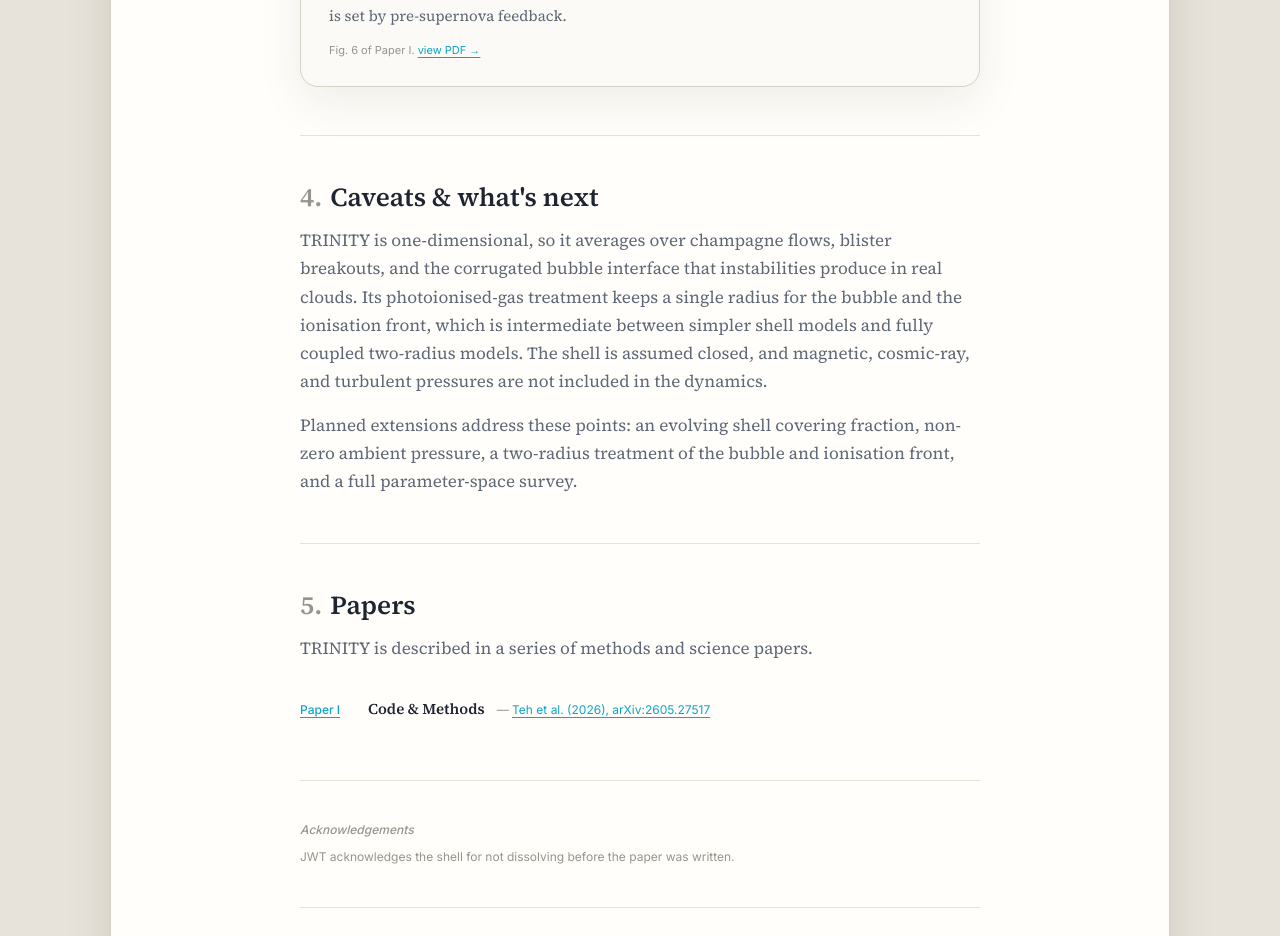
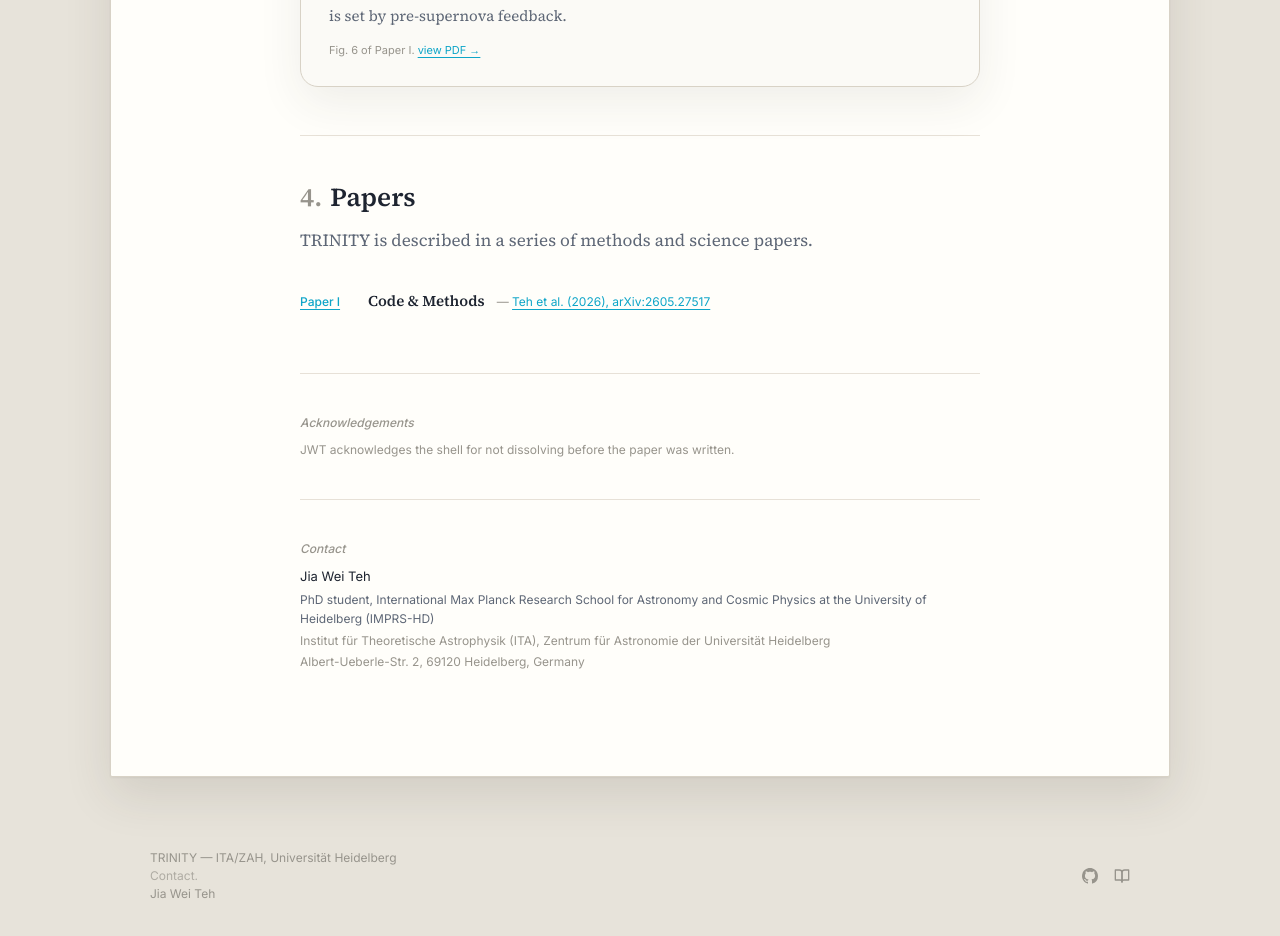
Before and after one commit to JiaWeiTeh/trinity-web, a React (Vite) app: page / in a window 1280 px wide. Shown: the part 6240-7176 px from the top of the page. Built offline with nearby package versions, Linux system fonts and the light colour scheme.

Commit message:
Remove Caveats section and renumber Papers to section 4

```diff
--- a/src/components/ContentSections.jsx
+++ b/src/components/ContentSections.jsx
@@ -598,33 +598,7 @@ function Section3Results() {
   )
 }
 
-function Section4Caveats() {
-  return (
-    <section id="caveats" className="py-12">
-      <div className="max-w-[680px] mx-auto">
-        <SectionHeading number={4} title="Caveats & what's next" />
-        <Prose>
-          <p>
-            TRINITY is one-dimensional, so it averages over champagne flows,
-            blister breakouts, and the corrugated bubble interface that
-            instabilities produce in real clouds. Its photoionised-gas treatment
-            keeps a single radius for the bubble and the ionisation front, which
-            is intermediate between simpler shell models and fully coupled
-            two-radius models. The shell is assumed closed, and magnetic,
-            cosmic-ray, and turbulent pressures are not included in the dynamics.
-          </p>
-          <p>
-            Planned extensions address these points: an evolving shell covering
-            fraction, non-zero ambient pressure, a two-radius treatment of the
-            bubble and ionisation front, and a full parameter-space survey.
-          </p>
-        </Prose>
-      </div>
-    </section>
-  )
-}
-
-function Section5Papers() {
+function Section4Papers() {
   const papers = [
     { num: 'Paper I', title: 'Code & Methods', status: 'Teh et al. (2026), arXiv:2605.27517', href: 'https://arxiv.org/abs/2605.27517' },
   ]
@@ -632,7 +606,7 @@ function Section5Papers() {
   return (
     <section id="papers" className="py-12">
       <div className="max-w-[680px] mx-auto">
-        <SectionHeading number={5} title="Papers" />
+        <SectionHeading number={4} title="Papers" />
         <p style={{ fontFamily: 'var(--font-display)' }}
            className="text-[17px] text-ink-secondary leading-[1.65] mb-6">
           TRINITY is described in a series of methods and science papers.
@@ -767,9 +741,7 @@ export default function ContentSections() {
       <SectionRule />
       <Section3Results />
       <SectionRule />
-      <Section4Caveats />
-      <SectionRule />
-      <Section5Papers />
+      <Section4Papers />
       <SectionRule />
       <Acknowledgements />
       <SectionRule />
--- a/src/components/Navbar.jsx
+++ b/src/components/Navbar.jsx
@@ -5,8 +5,7 @@ const navLinks = [
   { label: '1. Setup', href: '#setup' },
   { label: '2. Model', href: '#model' },
   { label: '3. Results', href: '#results' },
-  { label: '4. Caveats', href: '#caveats' },
-  { label: '5. Papers', href: '#papers' },
+  { label: '4. Papers', href: '#papers' },
 ]
 
 const viewLinks = [
```
